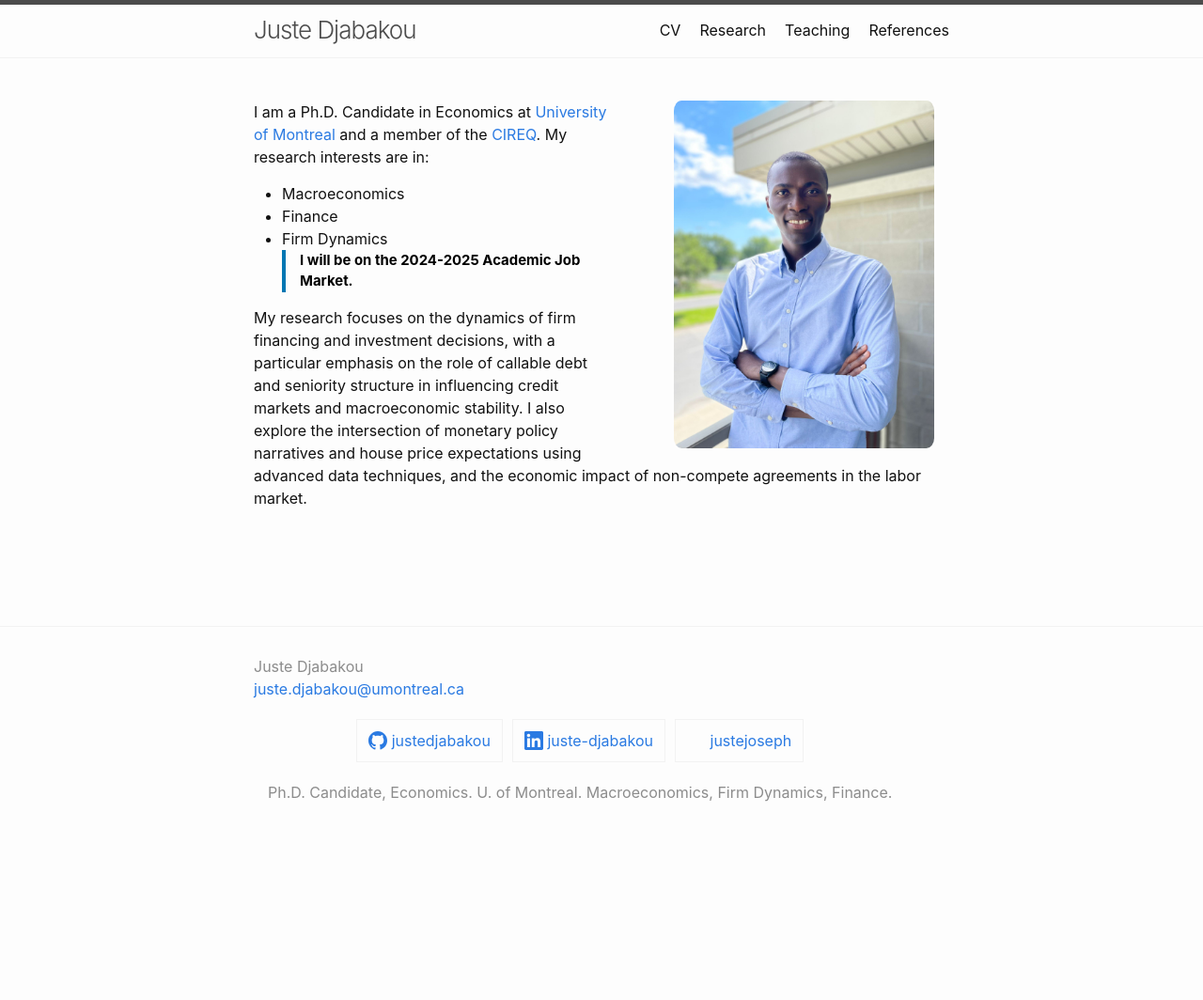
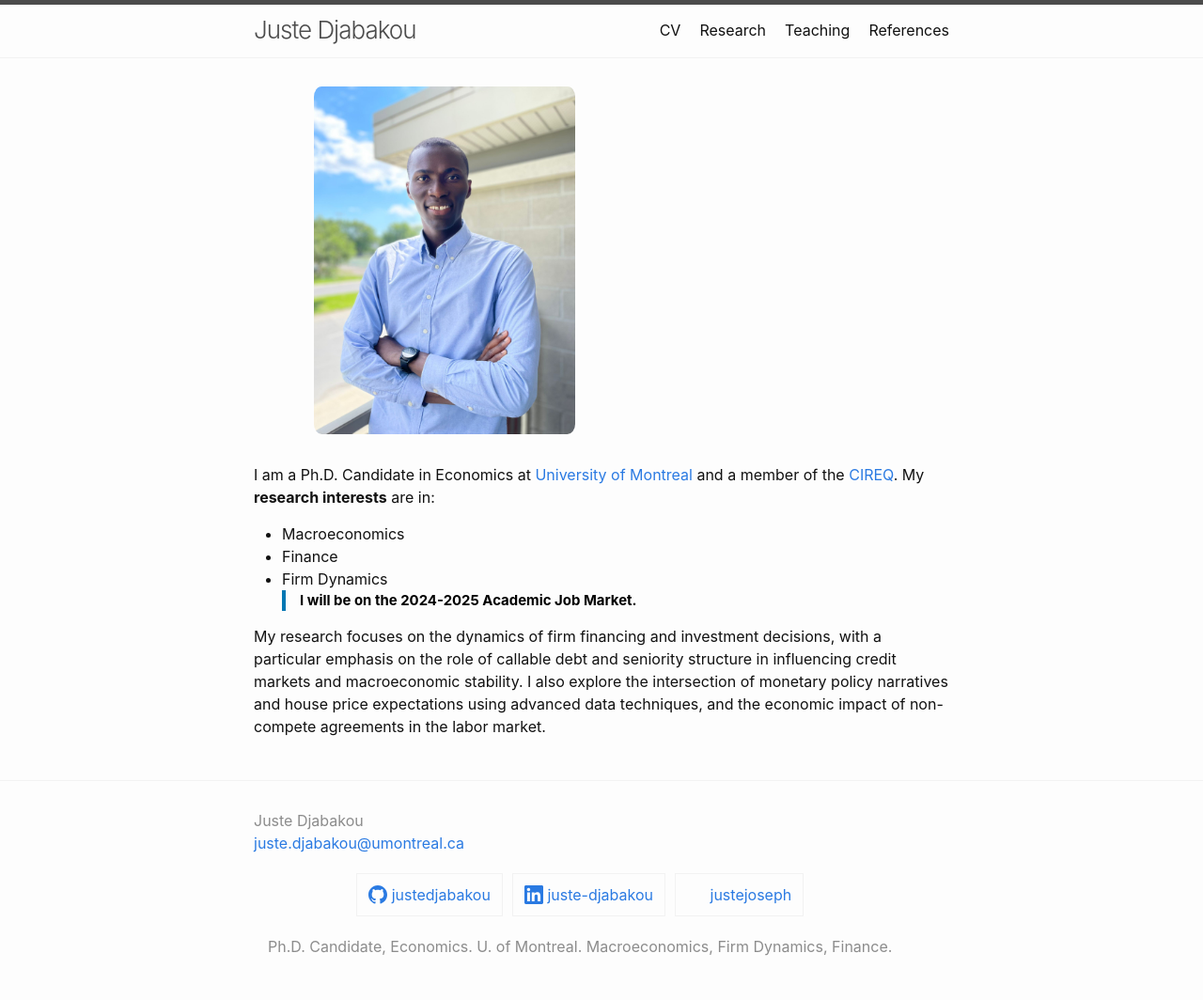
Before and after one commit to justedjabakou/justedjabakou.github.io, a Jekyll site: the page built from index.md, in a window 1280 px wide. Shown: the whole page at 94% size. Built offline with Jekyll 4.4.1, drawn with Linux system fonts in a browser that asks for light colours; before the commit the page ends 900 px from its top, so only the background shows below that.

Commit message:
Update index.md

```diff
--- a/index.md
+++ b/index.md
@@ -5,7 +5,7 @@
 layout: home
 ---
 
-<img id="profile" src="/assets/Juste.jpg" height="370" align="right"/>
+<img id="profile" src="/assets/Juste.jpg" height="370" align="center"/>
 <style>
 img {
   border-radius: 3%;
@@ -17,7 +17,7 @@ img {
 
 I am a Ph.D. Candidate in Economics at [University of Montreal](https://sceco.umontreal.ca/english/home/) and a member of the [CIREQ](https://www.cireqmontreal.com/).
 <!-- Fortunate to be advised by [Immo Schott](https://sites.google.com/site/immoschott/). -->
-My research interests are in:
+My **research interests** are in:
 - Macroeconomics
 - Finance
 - Firm Dynamics
```
